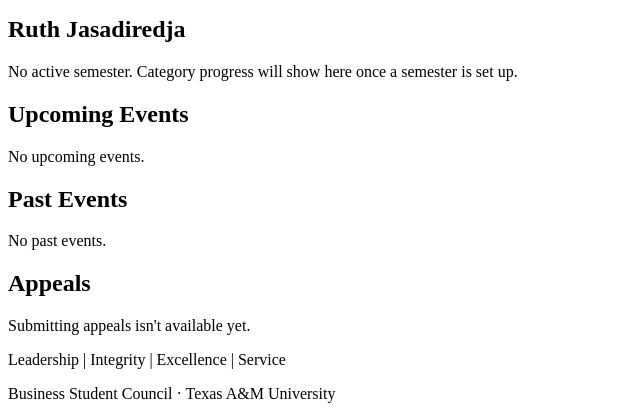
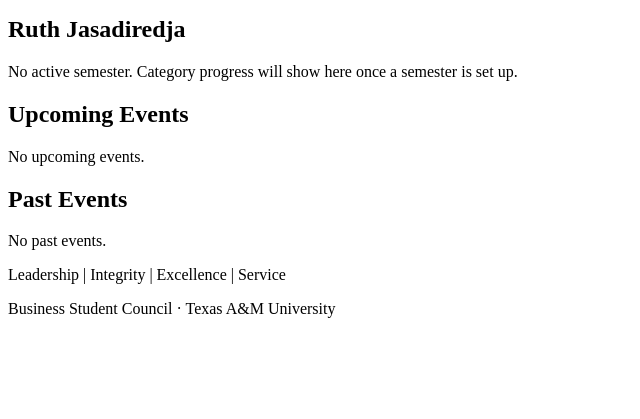
Before and after one commit to loganjaure/BSC, a Rails app: template app/views/home/index.html.erb in a window 1280 px wide. Shown: the part 724-1143 px from the top of the page, without its empty margins (0-640 px from the left). After the commit the page ends 1042 px from the top, so only its background shows below. Run offline with Rails 7, Linux system fonts and the light colour scheme; the template is opened without the code that fills it, so the values that code supplies are empty; a user stored in the database is signed in; data comes from the database, SQL or seed files in the repository; parts of the project's set-up code (start-up, migrations or seed data) failed here and were passed over; some libraries are stand-ins or nearby versions.

Commit message:
Deleted duplicate appeals section in check-in page

```diff
--- a/app/views/home/index.html.erb
+++ b/app/views/home/index.html.erb
@@ -54,13 +54,6 @@
           <% end %>
         </div>
       <% end %>
-
-
-      <%# AC-05.4: Appeals section is visible but not interactive yet %>
-      <div class="bsc-appeals-preview" aria-disabled="true">
-        <h2 class="bsc-section-title">Appeals</h2>
-        <p>Submitting appeals isn't available yet.</p>
-      </div>
     <% end %>
   </section>
 <% else %>
```
